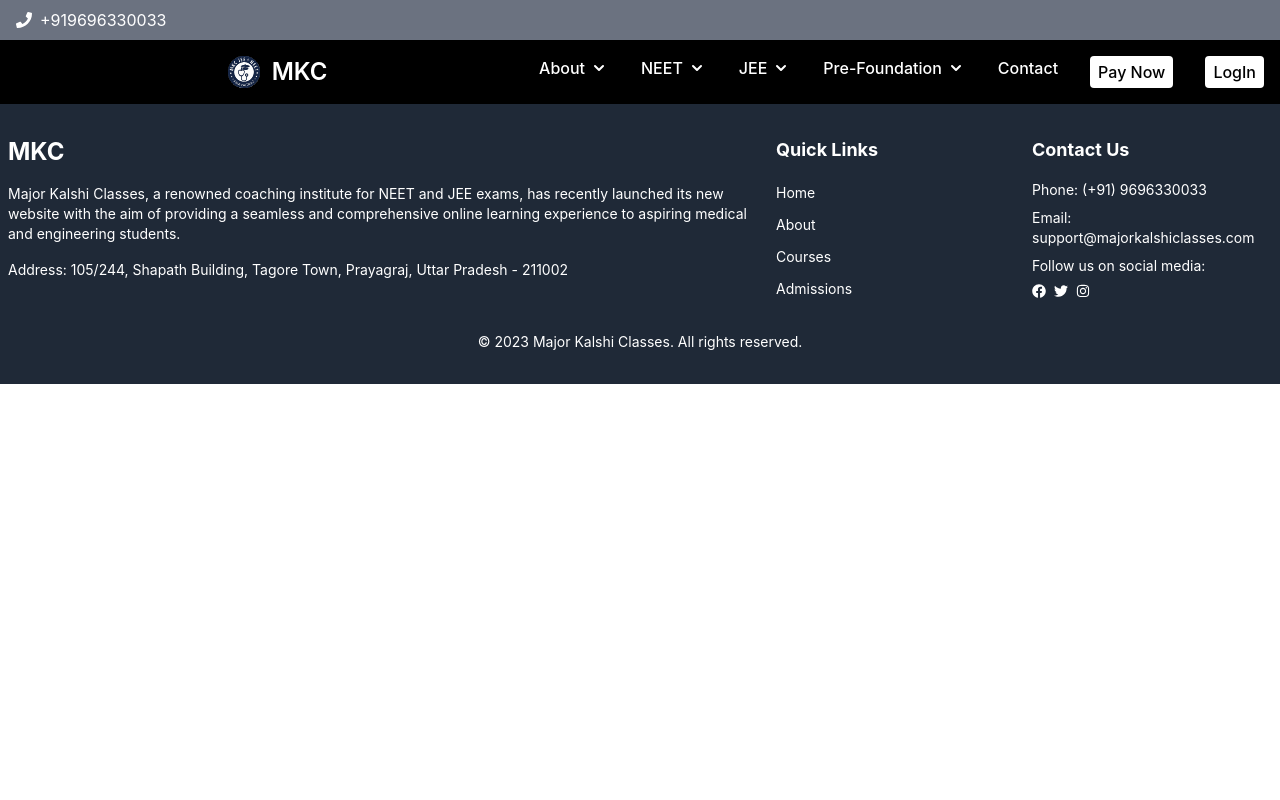
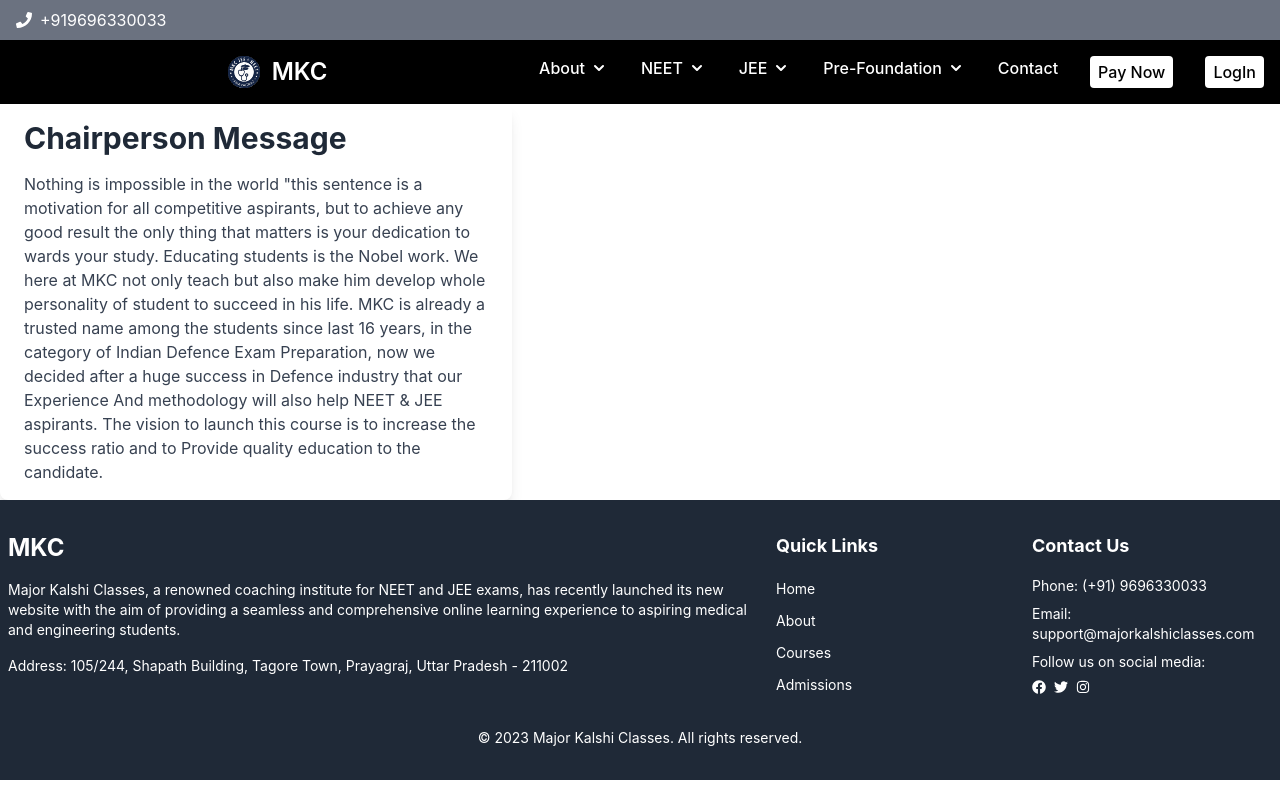
Before and after one commit to fk00750/mkc_landingpage, a React (Vite) app: page /chairperson-message in a window 1280 px wide. Built offline with nearby package versions, Linux system fonts and the light colour scheme.

Commit message:
chairperson message

```diff
--- a/src/Components/AboutComponents/ChairpersonMessage.jsx
+++ b/src/Components/AboutComponents/ChairpersonMessage.jsx
@@ -10,7 +10,24 @@
       {/* Navbar */}
       <Navbar />
       <div>
-        {/* Chairperson Message  */}
+        <div className="max-w-lg bg-white shadow-lg rounded-lg px-6 py-4">
+          <h2 className="text-3xl font-bold mb-4 text-gray-800">
+          Chairperson Message
+          </h2>
+          <p className="text-gray-700">
+            Nothing is impossible in the world "this sentence is a motivation
+            for all competitive aspirants, but to achieve any good result the
+            only thing that matters is your dedication to wards your study.
+            Educating students is the Nobel work. We here at MKC not only teach
+            but also make him develop whole personality of student to succeed in
+            his life. MKC is already a trusted name among the students since
+            last 16 years, in the category of Indian Defence Exam Preparation,
+            now we decided after a huge success in Defence industry that our
+            Experience And methodology will also help NEET & JEE aspirants. The
+            vision to launch this course is to increase the success ratio and to
+            Provide quality education to the candidate.
+          </p>
+        </div>
       </div>
       {/* Footer  */}
       <Footer />
```
